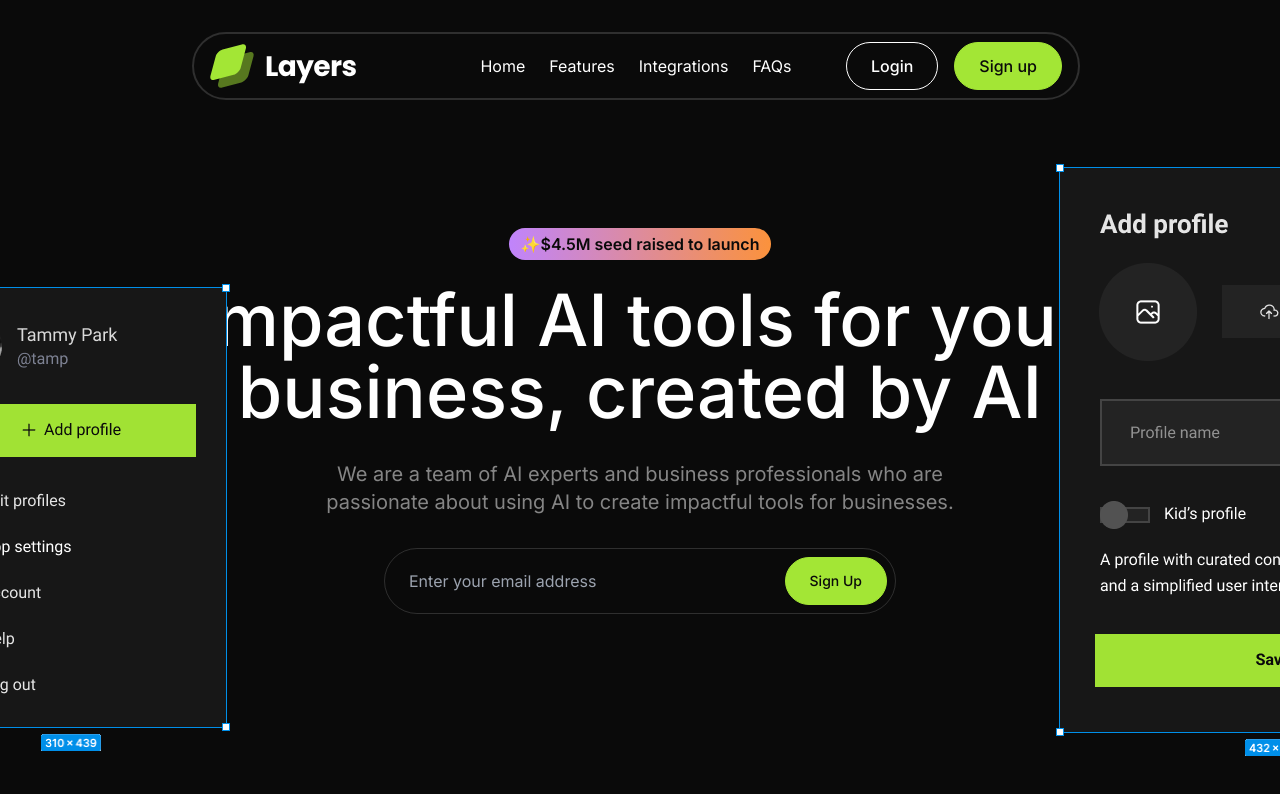
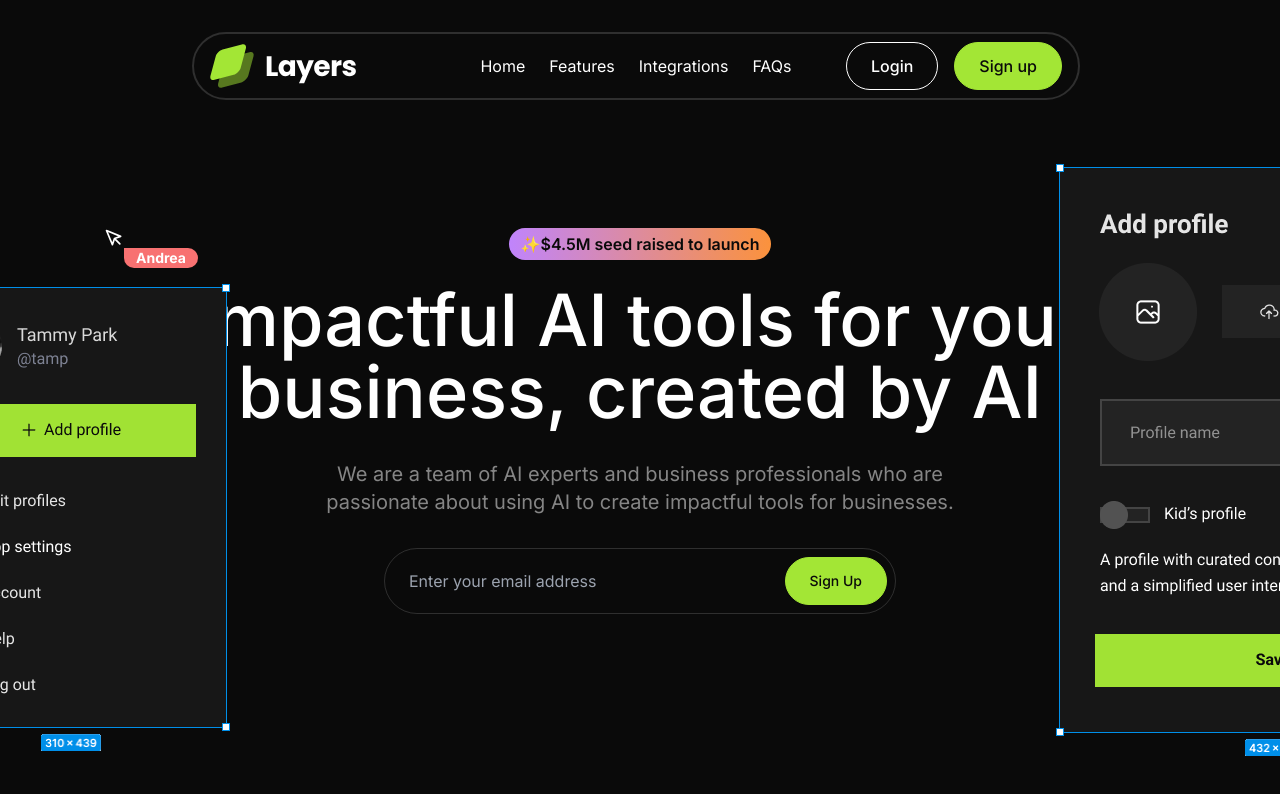
Before and after one commit to NatnaelDemelash/Layers-Clone-, a Next.js app: page / in a window 1280 px wide. Shown: the top 794 px of the page. Built offline with nearby package versions, Linux system fonts and the light colour scheme.

Commit message:
add pointer component on hero section

```diff
--- a/package.json
+++ b/package.json
@@ -10,10 +10,12 @@
   },
   "dependencies": {
     "class-variance-authority": "^0.7.0",
+    "clsx": "^2.1.1",
     "framer-motion": "^11.11.17",
     "next": "^14.2.18",
     "react": "^18.3.1",
-    "react-dom": "^18.3.1"
+    "react-dom": "^18.3.1",
+    "tailwind-merge": "^2.5.4"
   },
   "devDependencies": {
     "@types/node": "^20",
--- /dev/null
+++ b/src/components/Pointer.tsx
@@ -0,0 +1,39 @@
+import React from "react";
+import { twMerge } from "tailwind-merge";
+
+const Pointer = (props: { name: string; color?: "red" | "blue" }) => {
+  const { name, color = "blue" } = props;
+
+  return (
+    <div className="relative">
+      <svg
+        xmlns="http://www.w3.org/2000/svg"
+        width="24"
+        height="24"
+        viewBox="0 0 24 24"
+        fill="none"
+        stroke="currentColor"
+        stroke-width="2"
+        stroke-linecap="round"
+        stroke-linejoin="round"
+        className="feather feather-mouse-pointer size-5 text-white"
+      >
+        <path d="M3 3l7.07 16.97 2.51-7.39 7.39-2.51L3 3z"></path>
+        <path d="M13 13l6 6"></path>
+      </svg>
+
+      <div className="absolute top-full left-full">
+        <div
+          className={twMerge(
+            "text-sm font-bold bg-blue-500 px-3 rounded-full text-white rounded-tl-none",
+            color === "red" && "bg-red-400"
+          )}
+        >
+          {name}
+        </div>
+      </div>
+    </div>
+  );
+};
+
+export default Pointer;
--- a/src/sections/Hero.tsx
+++ b/src/sections/Hero.tsx
@@ -2,6 +2,7 @@
 import designExample1Image from "../assets/images/design-example-1.png";
 import designExample2Image from "../assets/images/design-example-2.png";
 import Image from "next/image";
+import Pointer from "@/components/Pointer";
 
 export default function Hero() {
   return (
@@ -12,6 +13,9 @@
         </div>
         <div className="absolute -top-16 -right-64 hidden lg:block">
           <Image src={designExample2Image} alt="design example image 2" />
+        </div>
+        <div className="absolute">
+          <Pointer name="Andrea" color="red" />
         </div>
         <div className="flex justify-center">
           <div className="inline-flex py-1 px-3 bg-gradient-to-r from-purple-400 to-orange-400 text-neutral-950 rounded-full font-semibold">
```
Also changed, not shown: 1 other file (tests, documents, lock files or other folders).
